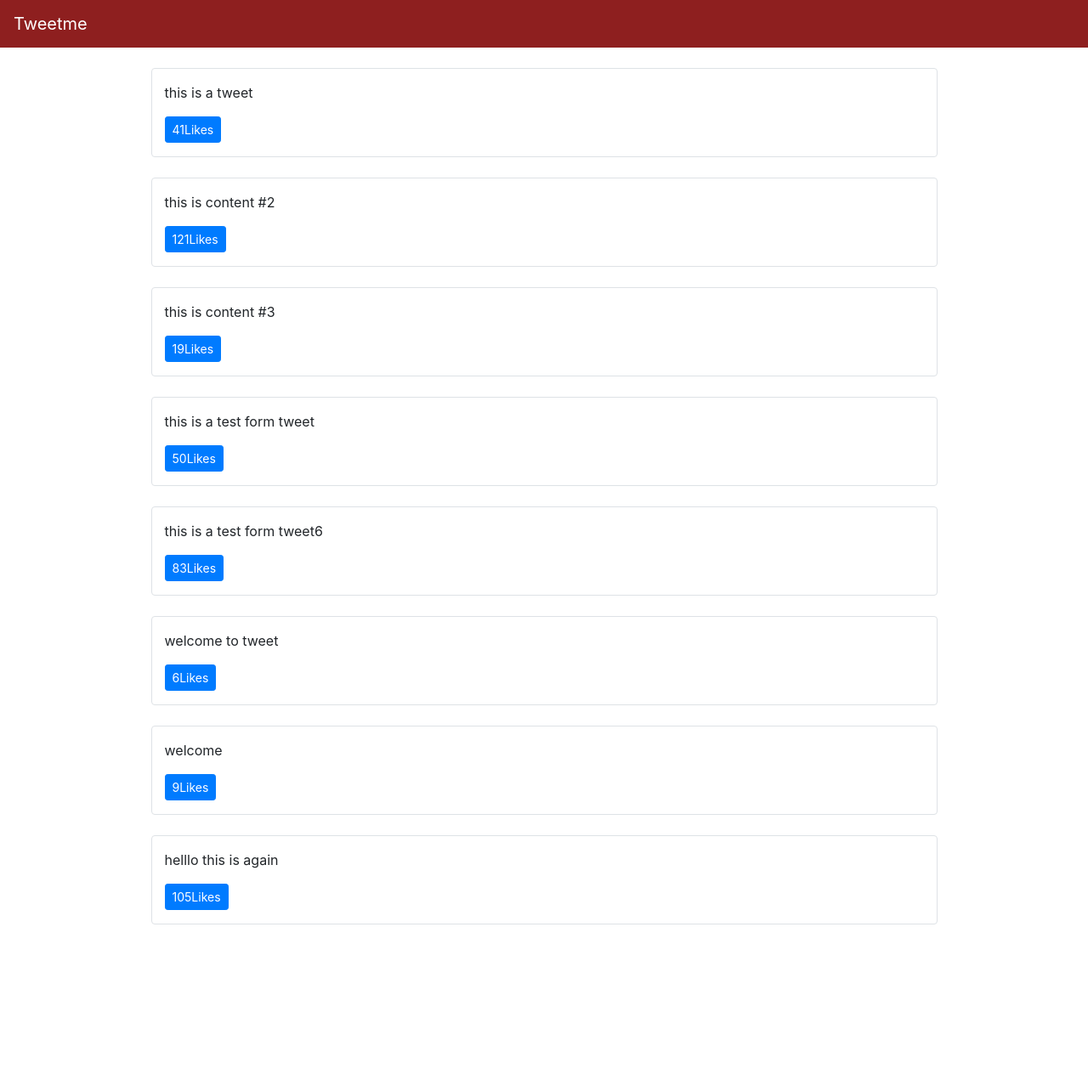
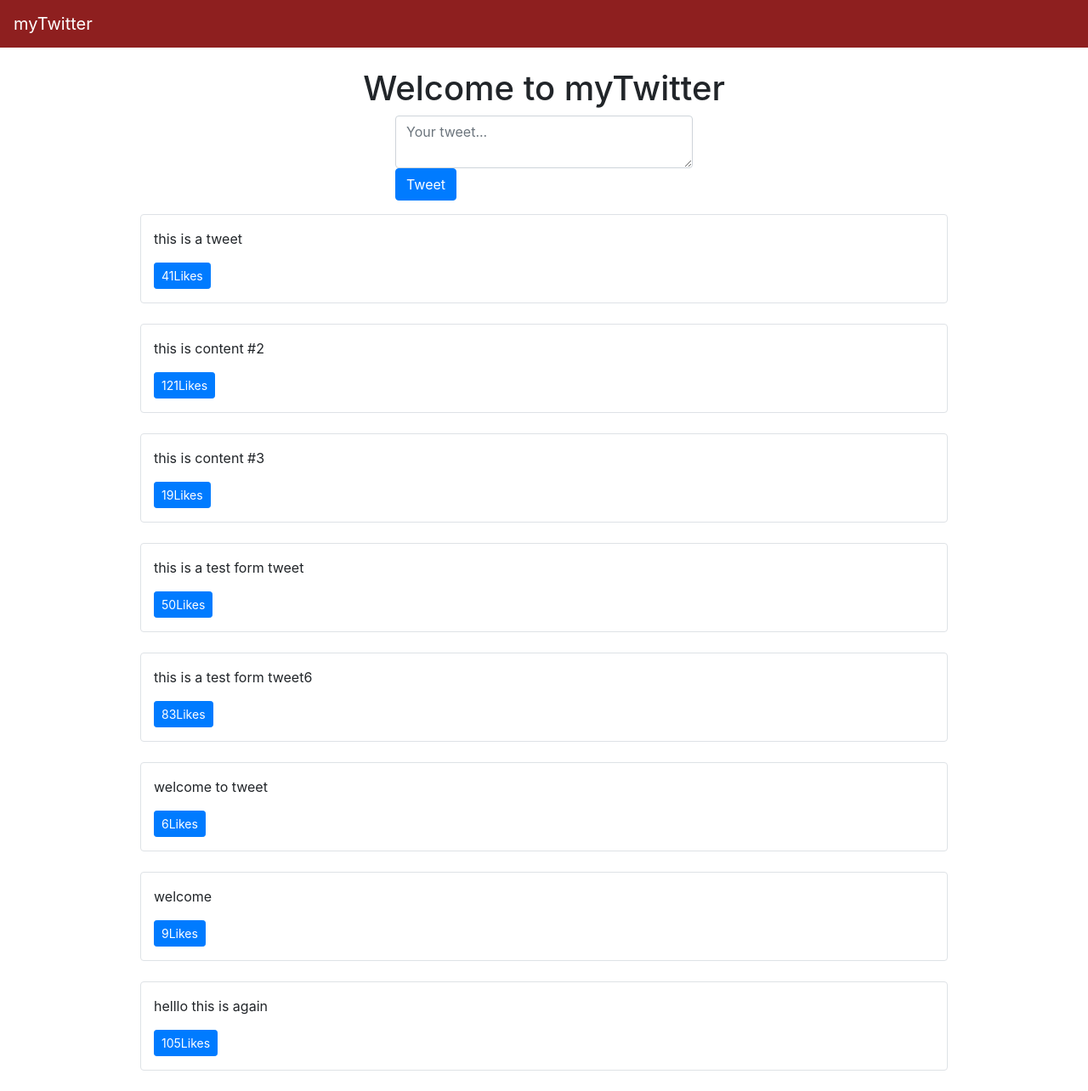
Before and after one commit to koko-js478/django-twitter, a Django app: page / in a window 1280 px wide. Shown: the whole page at 85% size. Before the commit the page ends 1088 px from the top, so only its background shows below. Run offline with Django 3.2, Linux system fonts and the light colour scheme; data comes from the database, SQL or seed files in the repository; both versions use the stored data as it was after the commit; some libraries are stand-ins or nearby versions.

Commit message:
form added for tweet home page

```diff
--- a/templates/components/navbar.html
+++ b/templates/components/navbar.html
@@ -1,5 +1,5 @@
 <nav class="navbar navbar-expand-lg navbar-dark bg-tweetme mb-4">
-    <a class="navbar-brand" href="/">Tweetme</a>
+    <a class="navbar-brand" href="/">myTwitter</a>
     <button class="navbar-toggler" type="button" data-toggle="collapse" data-target="#navbarSupportedContent" aria-controls="navbarSupportedContent" aria-expanded="false" aria-label="Toggle navigation">
       <span class="navbar-toggler-icon"></span>
     </button>
--- a/templates/pages/home.html
+++ b/templates/pages/home.html
@@ -1,13 +1,30 @@
 {%extends 'base.html'%}
 {% block content %}
-<div id='tweets'>
+<div class='row text-center'>
+    <div class='col'>
+        <h1>Welcome to myTwitter</h1>
+    </div>
+</div>
+
+<div class='row mb-3'>
+    <div class='col-md-4 mx-auto col-10'>
+        <form class='form' method='POST' action='/create-tweet'>
+            {% csrf_token %}
+            <input type='hidden' value='/' name='next' />
+            <textarea class='form-control' name='content' placeholder='Your tweet...'></textarea>
+            <button type='submit' class='btn btn-primary'>Tweet</button>
+        </form>
+    </div>
+</div>
+
+
+<div class='row' id='tweets'>
     Loading...
 </div>
 {% endblock content %}
 {% block js %}
 <script>
-
-function handleDidLike (tweet_id, currentCount) {
+    function handleDidLike(tweet_id, currentCount) {
         console.log(tweet_id, currentCount)
         return
     }
@@ -32,13 +49,13 @@ const url = "/tweets"
     const responseType = "json"
     xhr.responseType = responseType
     xhr.open(method, url)
-xhr.onload = function() {
+    xhr.onload = function () {
         const serverResponse = xhr.response
         const listedItems = serverResponse.response // array
         var finalTweetStr = ""
         var i;
-    for (i=0;i<listedItems.length; i++) {
-        var currentItem=formatTweetElement(listedItems[i])
+        for (i = 0; i < listedItems.length; i++) {
+            var currentItem = formatTweetElement(listedItems[i])
             finalTweetStr += currentItem
         }
         tweetsElement.innerHTML = finalTweetStr
```
Also changed, not shown: db.sqlite3. Lines whose indentation alone changed are shown as unchanged.
